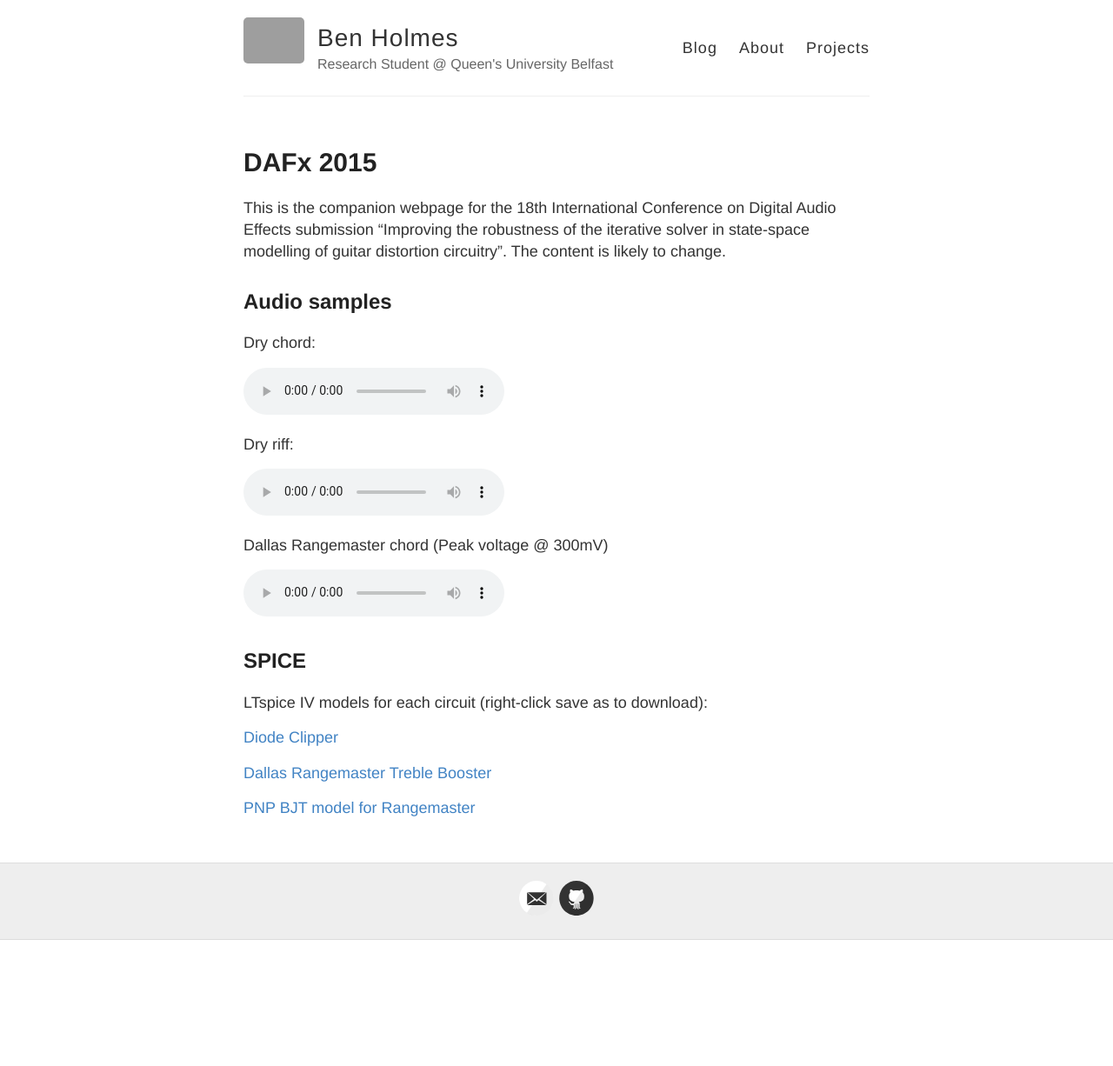
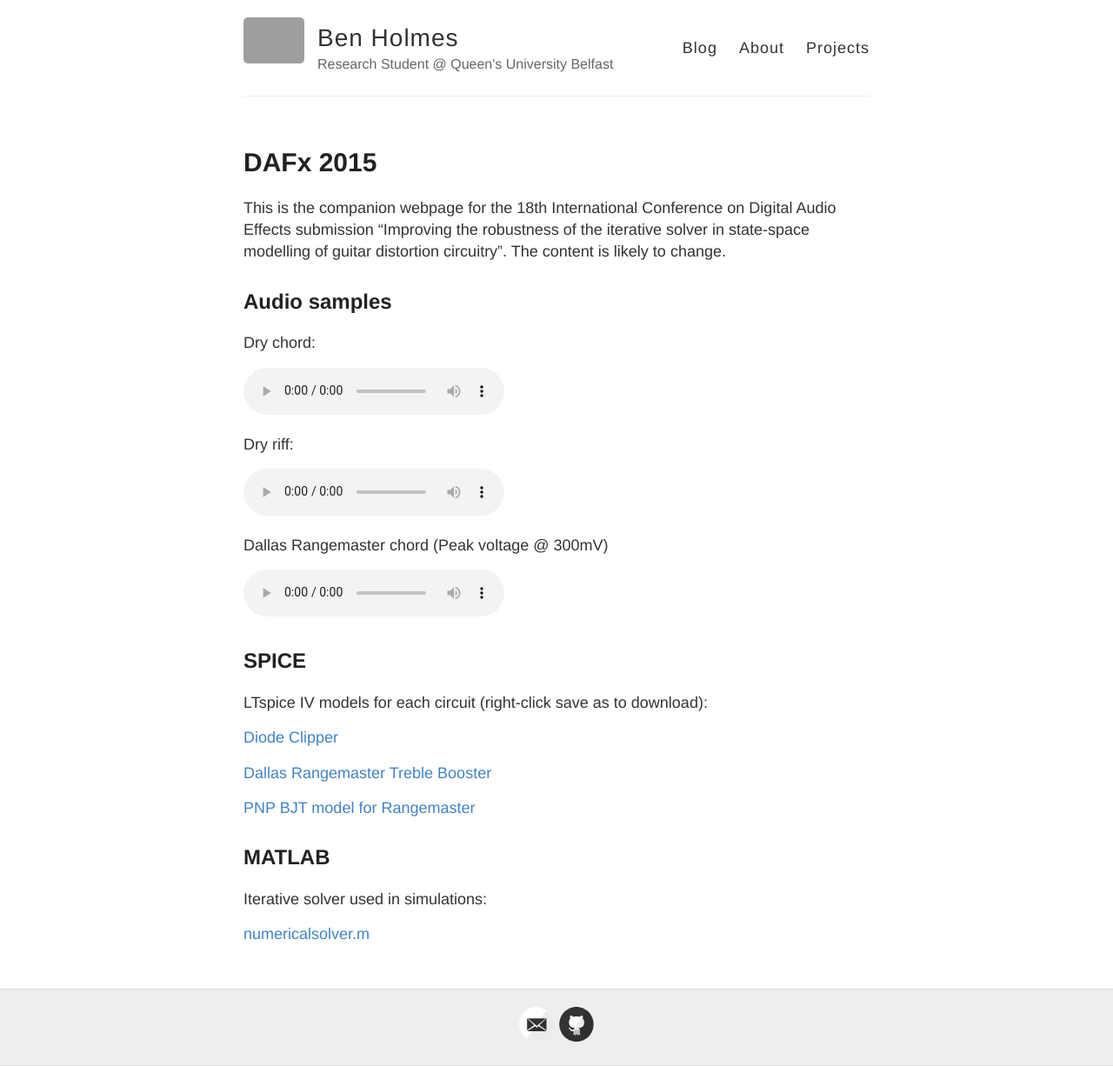
Before and after one commit to bholmesqub/DAFx15, a Jekyll site: the page built from index.md, in a window 1280 px wide. Shown: the whole page at 87% size. Built offline with Jekyll 4.4.1, drawn with Linux system fonts in a browser that asks for light colours; Markdown is read by kramdown in place of the engine named in the settings; before the commit the page ends 1081 px from its top, so only the background shows below that; grey boxes are pictures that could not be loaded.

Commit message:
Added link to numerical solver

```diff
--- a/index.md
+++ b/index.md
@@ -18,3 +18,9 @@ LTspice IV models for each circuit (right-click save as to download):
 [Dallas Rangemaster Treble Booster](https://raw.githubusercontent.com/bholmesqub/DAFx15/master/spice/dallas_rangemaster.asc)
 
 [PNP BJT model for Rangemaster](https://raw.githubusercontent.com/bholmesqub/DAFx15/master/spice/ebers_moll.txt)
+
+##MATLAB
+
+Iterative solver used in simulations:
+
+[numericalsolver.m](https://raw.githubusercontent.com/bholmesqub/DAFx15/master/matlab/numericalsolver.m)
```
